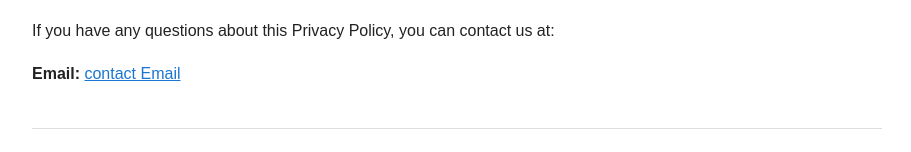
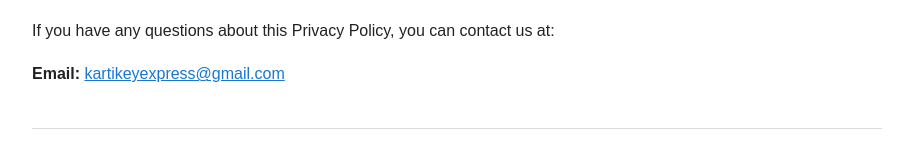
Before and after one commit to kartikey2003/flappy-bird-privacy, a plain HTML site: page index.html in a window 1280 px wide. Shown: the part 1498-1650 px from the top of the page, without its empty margins (183-1094 px from the left). Drawn offline with Linux system fonts and the light colour scheme.

Commit message:
Update contact email in index.html

```diff
--- a/index.html
+++ b/index.html
@@ -145,7 +145,7 @@
     <p>
         <strong>Email:</strong>
         <a href="mailto:kartikeyexpress@gmail.com">
-            contact Email
+            kartikeyexpress@gmail.com
         </a>
     </p>
 
```
